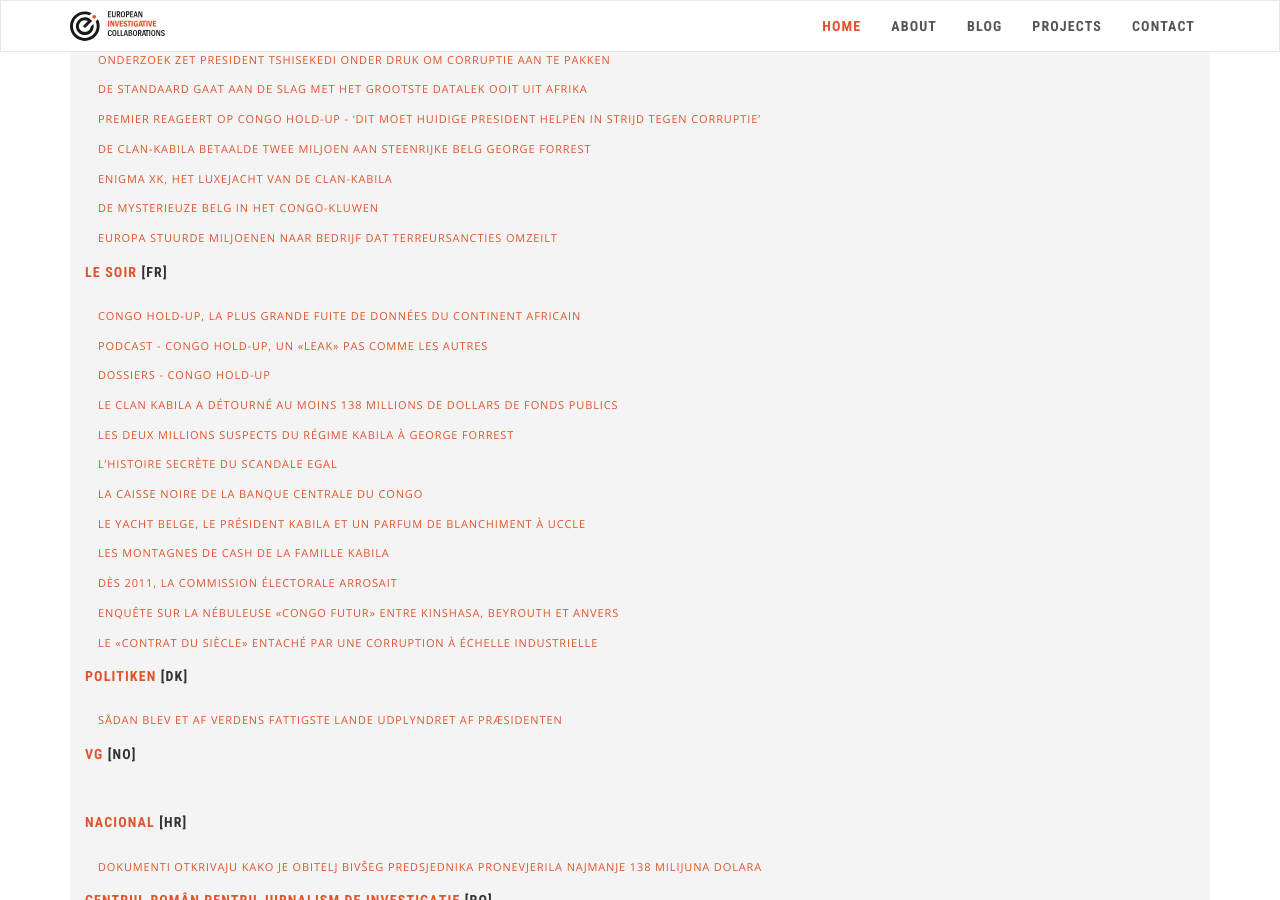
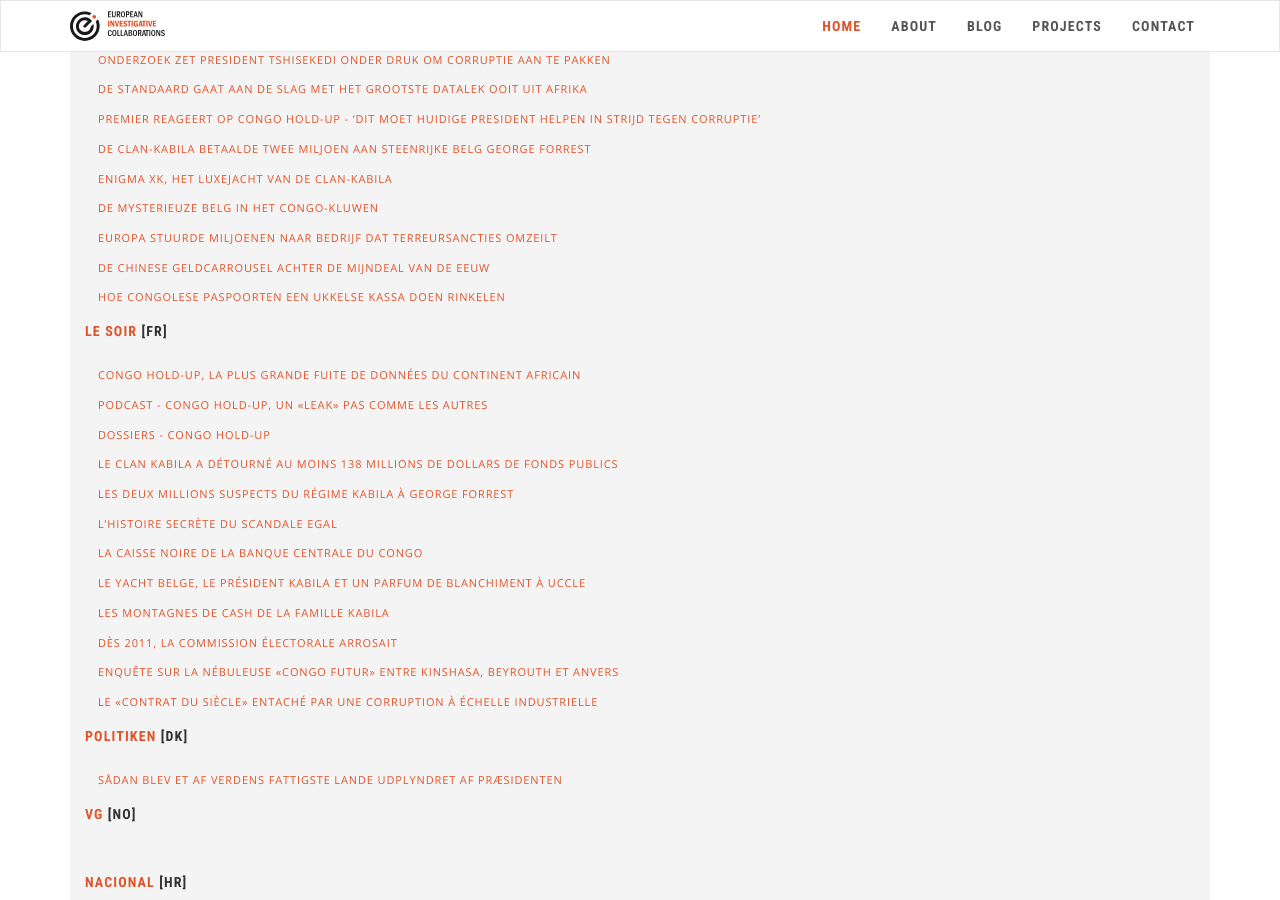
Before and after one commit to eic-network/eic-incubator.github.io, a Jekyll site: the page built from _projects/congo-holdup.md, in a window 1280 px wide and 900 px high, scrolled down 2301 px. Built offline with Jekyll 4.4.1, drawn with Linux system fonts in a browser that asks for light colours; nearby versions of some CDN libraries.

Commit message:
Update congo-holdup.md

```diff
--- a/_projects/congo-holdup.md
+++ b/_projects/congo-holdup.md
@@ -104,6 +104,10 @@ publications:
     url: https://www.standaard.be/cnt/DMF20211126_94396167
   - name: Europa stuurde miljoenen naar bedrijf dat terreursancties omzeilt
     url: https://www.standaard.be/cnt/dmf20211125_98115461
+  - name: De Chinese geldcarrousel achter de mijndeal van de eeuw
+    url: https://www.standaard.be/cnt/dmf20211128_98033133
+  - name: Hoe Congolese paspoorten een Ukkelse kassa doen rinkelen
+    url: https://www.standaard.be/cnt/dmf20211129_97638784
   name: De Standaard
   url: https://www.standaard.be/
 - lang: "[FR]"
```
